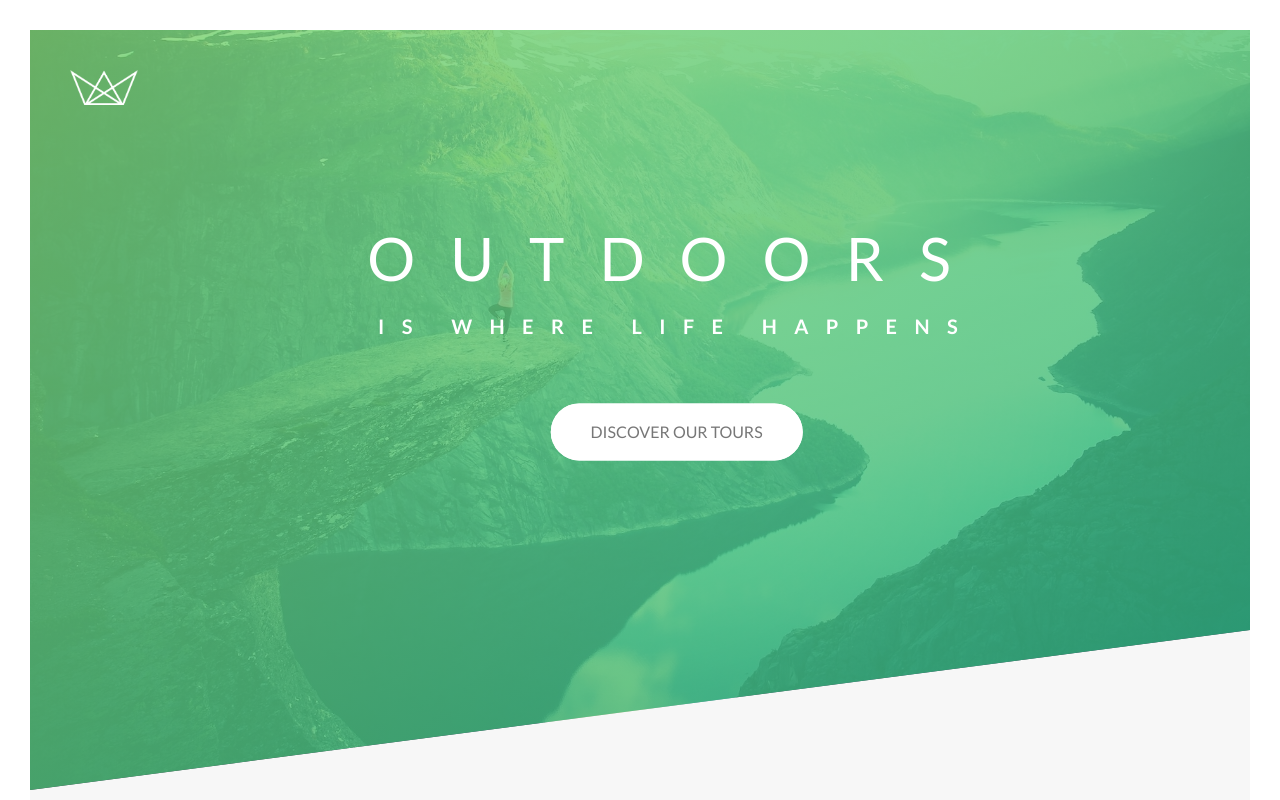
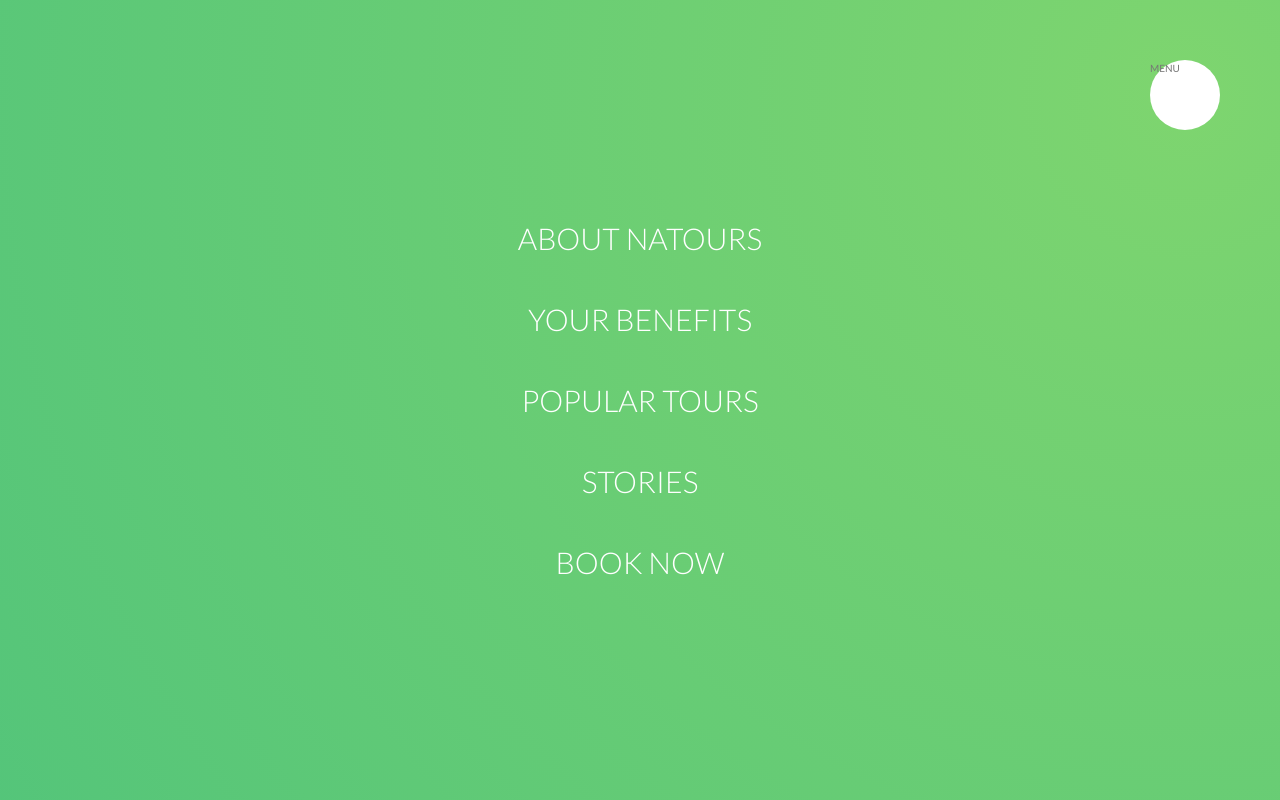
Before and after one commit to AngelCruzL/natours, a website: page index.html in a window 1280 px wide. Shown: the top 800 px of the page. Drawn offline with Linux system fonts and the light colour scheme.

Commit message:
Building navigation menu

```diff
--- a/index.html
+++ b/index.html
@@ -16,6 +16,31 @@
     <title>Natours | Exciting tours for adventurous people</title>
   </head>
   <body>
+    <div class="navigation">
+      <input type="checkbox" class="navigation__checkbox" id="navi-toggle" />
+      <label for="navi-toggle" class="navigation__button">MENU</label>
+      <div class="navigation__background">&nbsp;</div>
+      <nav class="navigation__nav">
+        <ul class="navigation__list">
+          <li class="navigation__item">
+            <a href="#" class="navigation__link">About Natours</a>
+          </li>
+          <li class="navigation__item">
+            <a href="#" class="navigation__link">Your Benefits</a>
+          </li>
+          <li class="navigation__item">
+            <a href="#" class="navigation__link">Popular Tours</a>
+          </li>
+          <li class="navigation__item">
+            <a href="#" class="navigation__link">Stories</a>
+          </li>
+          <li class="navigation__item">
+            <a href="#" class="navigation__link">Book Now</a>
+          </li>
+        </ul>
+      </nav>
+    </div>
+
     <header class="header">
       <div class="header__logo-box">
         <img src="/img/logo-white.png" alt="Logo" class="header__logo" />
--- a/sass/abstracts/_mixins.scss
+++ b/sass/abstracts/_mixins.scss
@@ -5,3 +5,10 @@
     clear: both;
   }
 }
+
+@mixin centerVH {
+  position: absolute;
+  top: 50%;
+  left: 50%;
+  transform: translate(-50%, -50%);
+}
--- /dev/null
+++ b/sass/layout/_navigation.scss
@@ -0,0 +1,78 @@
+.navigation {
+  &__checkbox {
+    display: none;
+  }
+
+  &__button {
+    background-color: $color-white;
+    height: 7rem;
+    width: 7rem;
+    position: fixed;
+    top: 6rem;
+    right: 6rem;
+    border-radius: 50%;
+    z-index: 20;
+  }
+
+  &__background {
+    height: 6rem;
+    width: 6rem;
+    border-radius: 50%;
+    position: fixed;
+    top: 6.5rem;
+    right: 6.5rem;
+    background-image: radial-gradient(
+      $color-primary-light,
+      $color-primary-dark
+    );
+    z-index: 10;
+    transform: scale(67);
+  }
+
+  &__nav {
+    height: 100vh;
+    width: 100%;
+    position: fixed;
+    top: 0;
+    right: 0;
+    z-index: 15;
+  }
+
+  &__list {
+    @include centerVH;
+    list-style: none;
+    text-align: center;
+  }
+
+  &__item {
+    margin: 1rem;
+  }
+
+  &__link {
+    &:link,
+    &:visited {
+      display: inline-block;
+      font-size: 3rem;
+      font-weight: 300;
+      padding: 1rem 2rem;
+      color: $color-white;
+      text-decoration: none;
+      text-transform: uppercase;
+      background-image: linear-gradient(
+        120deg,
+        transparent 0%,
+        transparent 50%,
+        $color-white 50%
+      );
+      background-size: 230%;
+      transition: all 0.4s;
+    }
+
+    &:hover,
+    &:active {
+      background-position: 100%;
+      color: $color-primary;
+      transform: translateX(1rem);
+    }
+  }
+}
--- a/sass/main.scss
+++ b/sass/main.scss
@@ -18,5 +18,6 @@
 @import "layout/footer";
 @import "layout/grid";
 @import "layout/header";
+@import "layout/navigation";
 
 @import "pages/home";
```
Also changed, not shown: css/style.css.
